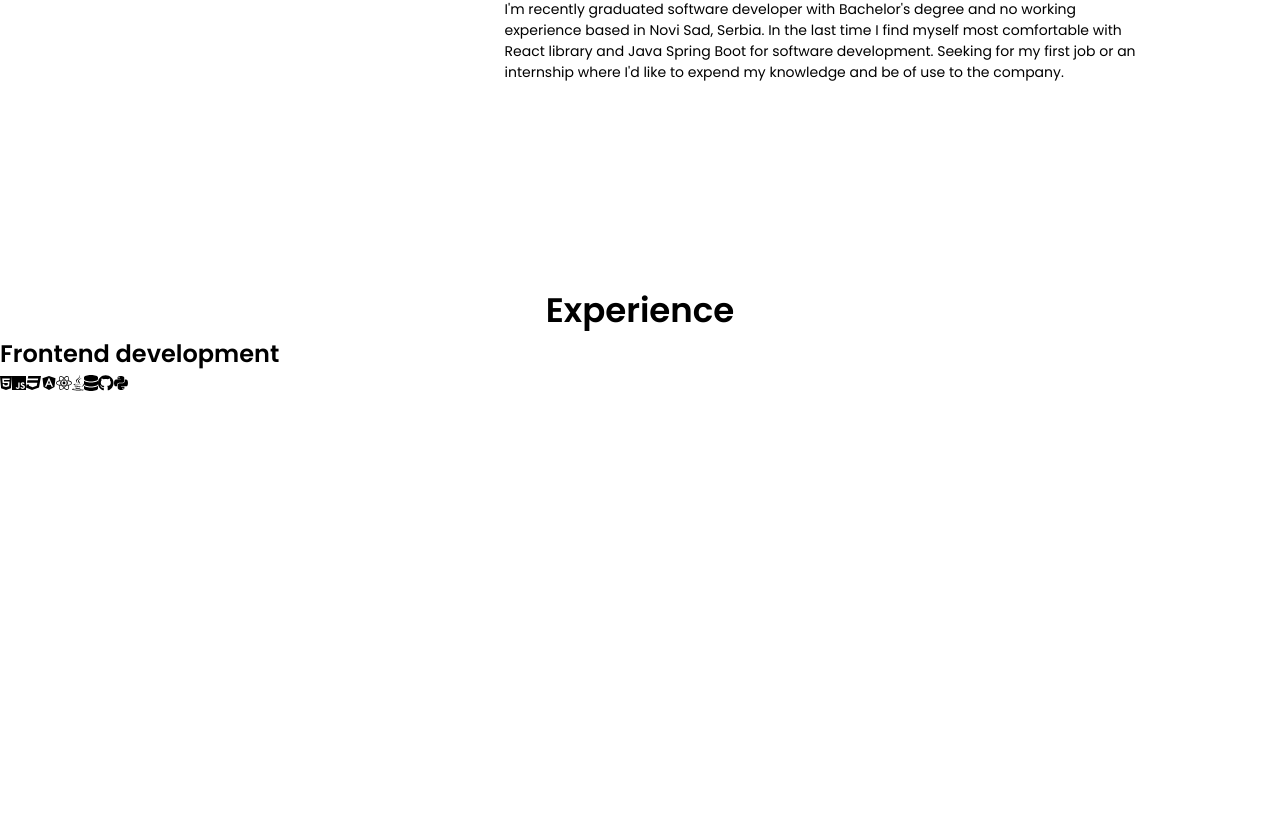
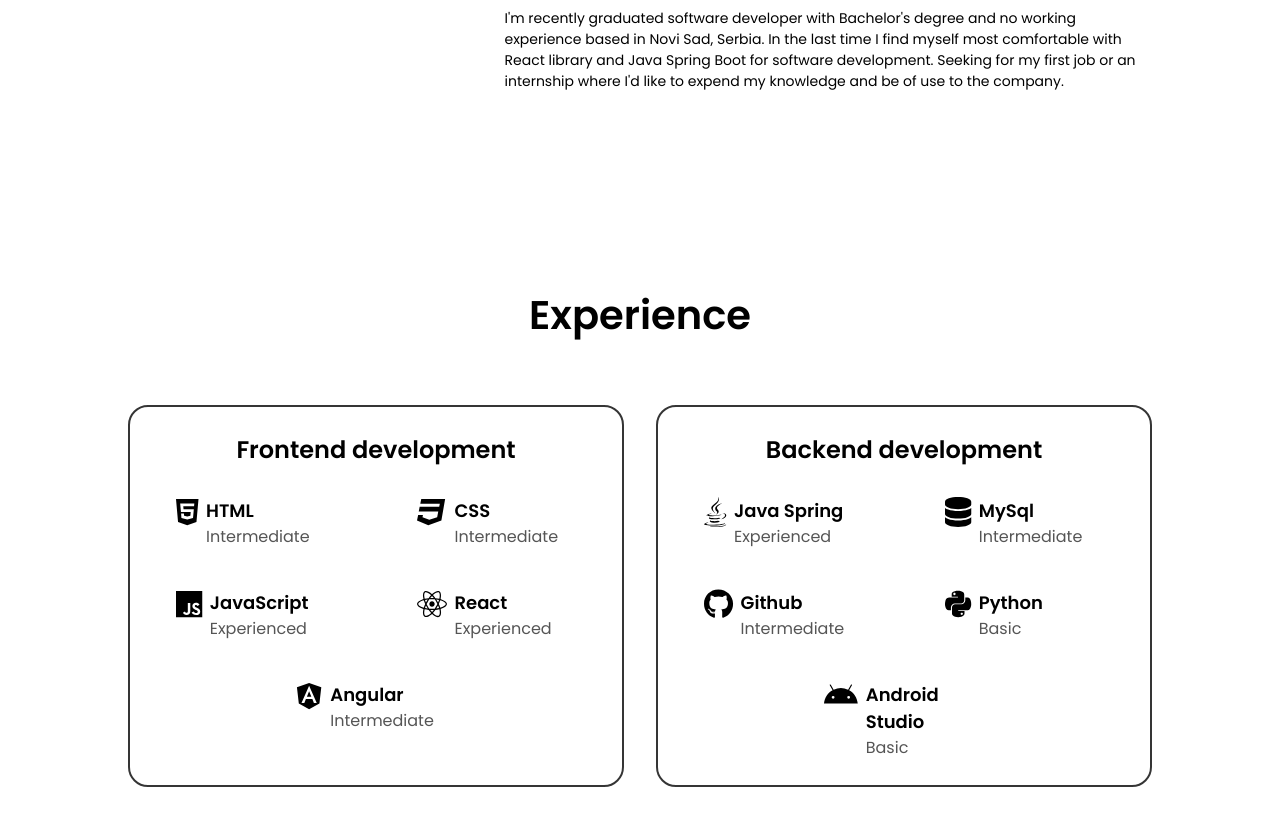
Before and after one commit to bujakkristijan/portfolio, a React (Create React App) app in the folder portfolio/: page / in a window 1280 px wide. Shown: the part 1315-2140 px from the top of the page. Before the commit the page ends 1711 px from the top, so only its background shows below. Built offline with nearby package versions, Linux system fonts and the light colour scheme.

Commit message:
experience komponenta uradjena, dodate fontawesome ikonice za svaku tehnologiju posebno

```diff
--- a/portfolio/src/components/about/AboutComponent.css
+++ b/portfolio/src/components/about/AboutComponent.css
@@ -7,7 +7,7 @@
 
 .about-title{
     text-align: center;
-    font-size: 34px;
+    font-size: 40px;
     /* margin-top: 50px; */
 }
 
--- a/portfolio/src/components/experience/ExperienceComponent.css
+++ b/portfolio/src/components/experience/ExperienceComponent.css
@@ -1,5 +1,67 @@
 .experience-title{
-    font-size: 34px;
+    font-size: 40px;
     text-align: center;
     /* font-weight: 600 !important; */ /* h1 je vec boldovan */
 }
+
+.experience-main-container{
+    display: flex;
+    flex-direction: column;
+
+}
+
+.experience-details-container{
+    display: flex;
+    text-align: center;
+    justify-content: center;
+    gap: 2rem;
+    padding-left: 10%;
+    padding-right: 10%;
+    margin-top: 60px;
+    margin-bottom: 160px;
+
+}
+
+/* .experience-details-container{
+    display: flex;
+    justify-content: center;
+    flex-direction: column;
+} */
+
+.article-techology-title{
+    font-weight: 600;
+    font-size: 18px;
+    text-align: left;
+    /* max-width: 200px; */ /* nzm kako kada je kontent veci malo da ga ispisuje i dalje u istoj liniji umesto da se prelomi u novi, proveriti posle !!! */
+}
+
+.article-technology-level{
+    text-align: left;
+}
+
+.article-main-container{
+    display: flex;
+    flex-wrap: wrap;
+    gap: 2.5rem;
+    justify-content: space-around;
+    margin-top: 30px;
+
+}
+
+.details-containers{
+    border: 2px solid rgb(53, 53, 53);
+    border-radius: 20px;
+    padding: 25px;
+}
+
+.article-container{
+    display: flex;
+    /* text-align: initial; */
+    width: 10rem;
+
+
+}
+
+.article-details-container{
+    margin-left: 8px;
+}
--- a/portfolio/src/components/experience/ExperienceComponent.js
+++ b/portfolio/src/components/experience/ExperienceComponent.js
@@ -1,7 +1,7 @@
 import React from 'react'
 import { FontAwesomeIcon } from '@fortawesome/react-fontawesome'
 import { faDatabase  } from '@fortawesome/free-solid-svg-icons'
-import { faHtml5, faJs, faCss3, faAngular, faReact, faJava, faGithub, faPython } from '@fortawesome/free-brands-svg-icons';
+import { faHtml5, faJs, faCss3, faAngular, faReact, faJava, faGithub, faPython, faAndroid } from '@fortawesome/free-brands-svg-icons';
 import './ExperienceComponent.css'
 
 const ExperienceComponent = () => {
@@ -10,22 +10,91 @@ const ExperienceComponent = () => {
         <h1 className='experience-title'>
             Experience
         </h1>
-        <div className='experience-details-container'>
-            <div className='about-containers'>
+
+            <div className='experience-details-container'>
                 <div className='details-containers'>
                     <h2 className='experience-sub-title'>Frontend development</h2>
+                    <div className='article-main-container'>
+                        <div className='article-container'>
+                            <FontAwesomeIcon className="fa-icon" icon={faHtml5} />
+                            <div className='article-details-container'>
+                                <div className='article-techology-title'>HTML</div>
+                                <p className='article-technology-level'>Intermediate </p>
+                            </div>
+                        </div>
+                        <div className='article-container'>
+                            <FontAwesomeIcon className="fa-icon" icon={faCss3} />
+                            <div className='article-details-container'>
+                                <div className='article-techology-title'>CSS</div>
+                                <p className='article-technology-level'>Intermediate</p>
+                            </div>
+                        </div>
+                        <div className='article-container'>
+                            <FontAwesomeIcon className="fa-icon" icon={faJs} />
+                            <div className='article-details-container'>
+                                <div className='article-techology-title'>JavaScript</div>
+                                <p className='article-technology-level'>Experienced</p>
+                            </div>
+                        </div>
+                        <div className='article-container'>
+                            <FontAwesomeIcon className="fa-icon" icon={faReact} />
+                            <div className='article-details-container'>
+                                <div className='article-techology-title'>React</div>
+                                <p className='article-technology-level'>Experienced</p>
+                            </div>
+                        </div>
+                        <div className='article-container'>
+                            <FontAwesomeIcon className="fa-icon" icon={faAngular} />
+                            <div className='article-details-container'>
+                                <div className='article-techology-title'>Angular</div>
+                                <p className='article-technology-level'>Intermediate </p>
+                            </div>
+                        </div>
+                    </div>
+                </div>
+                <div className='details-containers'>
+                    <h2 className='experience-sub-title'>Backend development</h2>
+                    <div className='article-main-container'>
+                        <div className='article-container'>
+                            <FontAwesomeIcon className="fa-icon" icon={faJava} />
+                            <div className='article-details-container'>
+                                <div className='article-techology-title'>Java Spring</div>
+                                <p className='article-technology-level'>Experienced</p>
+                            </div>
+                        </div>
+                        <div className='article-container'>
+                            <FontAwesomeIcon className="fa-icon" icon={faDatabase} />
+                            <div className='article-details-container'>
+                                <div className='article-techology-title'>MySql</div>
+                                <p className='article-technology-level'>Intermediate</p>
+                            </div>
+                        </div>
+                        <div className='article-container'>
+                            <FontAwesomeIcon className="fa-icon" icon={faGithub} />
+                            <div className='article-details-container'>
+                                <div className='article-techology-title'>Github</div>
+                                <p className='article-technology-level'>Intermediate</p>
+                            </div>
+                        </div>
+                        <div className='article-container'>
+                            <FontAwesomeIcon className="fa-icon" icon={faPython} />
+                            <div className='article-details-container'>
+                                <div className='article-techology-title'>Python</div>
+                                <p className='article-technology-level'>Basic</p>
+                            </div>
+                        </div>
+                        <div className='article-container'>
+                            <FontAwesomeIcon className="fa-icon" icon={faAndroid} />
+                            <div className='article-details-container'>
+                                <div className='article-techology-title'>Android Studio</div>
+                                <p className='article-technology-level'>Basic</p>
+                            </div>
+                        </div>
+                    </div>
                 </div>
             </div>
-        </div>
-        <FontAwesomeIcon icon={faHtml5} />
-        <FontAwesomeIcon icon={faJs} />
-        <FontAwesomeIcon icon={faCss3} />
-        <FontAwesomeIcon icon={faAngular} />
-        <FontAwesomeIcon icon={faReact} />
-        <FontAwesomeIcon icon={faJava} />
-        <FontAwesomeIcon icon={faDatabase} />
-        <FontAwesomeIcon icon={faGithub} />
-        <FontAwesomeIcon icon={faPython} />
+
+
 
     </div>
   )
```
